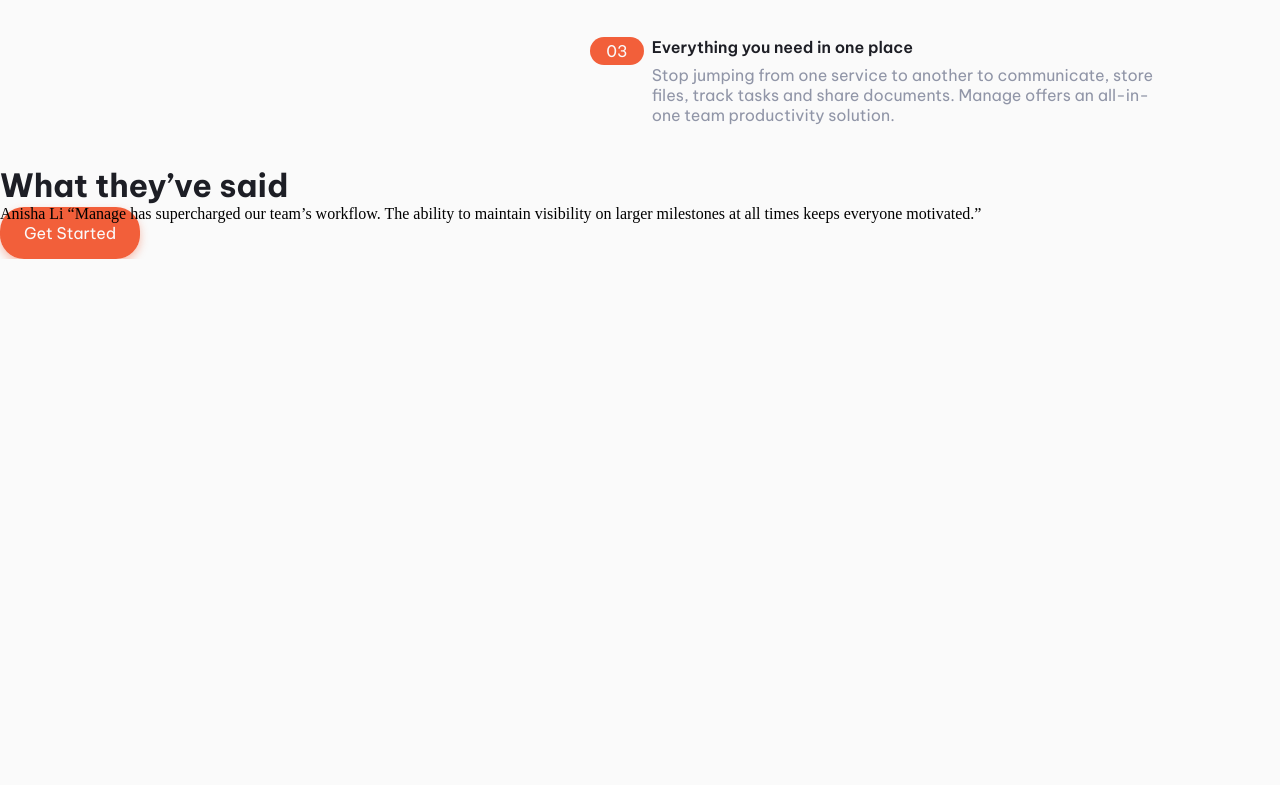
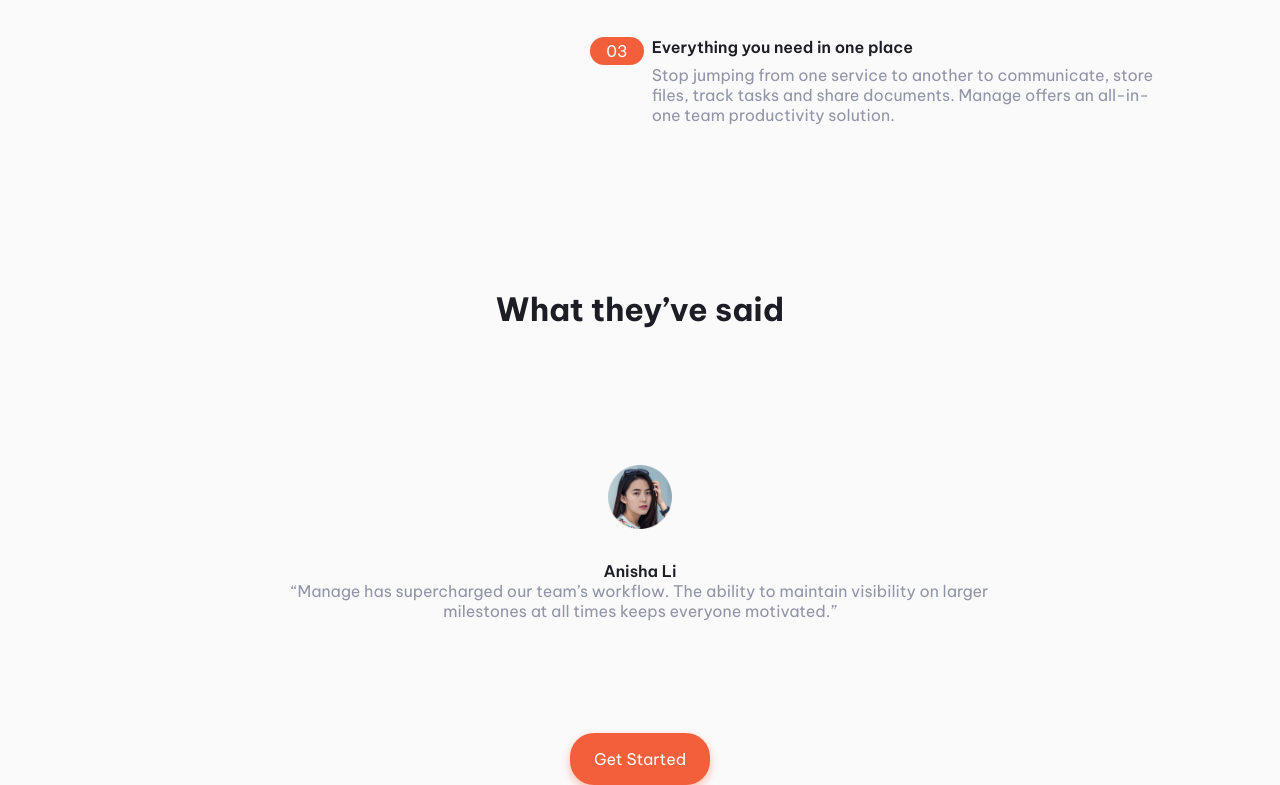
Before and after one commit to kaynanlDev/manage---landing-page, a plain HTML site: page index.html in a window 1280 px wide. Shown: the part 1032-1817 px from the top of the page. Before the commit the page ends 1291 px from the top, so only its background shows below. Drawn offline with nearby package versions, Linux system fonts and the light colour scheme.

Commit message:
adição da seção de slider e a biblioteca Swiper js

```diff
--- a/assets/css/partials/_layout.scss
+++ b/assets/css/partials/_layout.scss
@@ -223,3 +223,49 @@ header{
         }
     }
 }
+.testmonials{
+    max-width: 1100px;
+    margin: 0 auto;
+    padding: 0 24px;
+    margin-top: 124px;
+    display: flex;
+    flex-direction: column;
+    align-items: center;
+    justify-content: center;
+    h2{
+        text-align: center;
+        margin-bottom: 64px;
+    }
+    .btn{
+        margin: 0 auto;
+        margin-top: 40px;
+    }
+}
+.swiper {
+    width: 100%;
+    height: 300px;
+}
+
+.swiper-slide{
+    background-color: $Very-Light-Gray;
+    display: flex;
+    flex-direction: column;
+    align-items: center;
+    justify-content: center;
+
+    .person-profile{
+        width: 64px;
+        height: 64px;
+        margin-bottom: 32px;
+
+        img{
+            width: 100%;
+            height: 100%;
+        }
+    }
+
+    p{
+        text-align: center;
+        width: 70%;
+    }
+}
--- /dev/null
+++ b/assets/swiper.js
@@ -0,0 +1,7 @@
+const swiper = new Swiper('.swiper', {
+    // Optional parameters
+    direction: 'horizontal',
+    loop: true,
+
+
+  });
--- a/index.html
+++ b/index.html
@@ -11,6 +11,7 @@
   <link rel="stylesheet" href="./assets/css/style.css">
   <link rel="stylesheet" href="https://cdn.jsdelivr.net/npm/swiper@11/swiper-bundle.min.css"/>
   <script src="assets/js/index.js" defer></script>
+  <script src="assets/swiper.js" defer></script>
   <script src="https://cdn.jsdelivr.net/npm/swiper@11/swiper-bundle.min.js"></script>
   <title>Frontend Mentor | Manage landing page</title>
 </head>
@@ -112,36 +113,47 @@
 
   <div class="testmonials">
     <h2>What they’ve said</h2>
-    <div class="slider-person">
-
      <div class="swiper">
       <div class="swiper-wrapper">
         <div class="swiper-slide">
-          Anisha Li
+          <div class="person-profile"><img src="images/avatar-anisha.png" alt="avatar-anisha"></div>
+          <h4>Anisha Li</h4>
+          <p>
             “Manage has supercharged our team’s workflow. The ability to maintain
             visibility on larger milestones at all times keeps everyone motivated.”
+          </p>
         </div>
         <div class="swiper-slide">
-          Ali Bravo
+          <div class="person-profile"><img src="images/avatar-ali.png" alt="avatar-ali"></div>
+          <h4>Ali Bravo</h4>
+          <p>
             “We have been able to cancel so many other subscriptions since using
             Manage. There is no more cross-channel confusion and everyone is much
             more focused.”
+          </p>
         </div>
         <div class="swiper-slide">
-          Richard Watts
+          <div class="person-profile"><img src="images/avatar-richard.png" alt="avatar-richard"></div>
+          <h4>Richard Watts</h4>
+          <p>
             “Manage allows us to provide structure and process. It keeps us organized
             and focused. I can’t stop recommending them to everyone I talk to!”
+          </p>
         </div>
         <div class="swiper-slide">
-          Shanai Gough
+          <div class="person-profile"><img src="images/avatar-shanai.png" alt="avatar-shanai"></div>
+          <h4>Shanai Gough</h4>
+          <p>
             “Their software allows us to track, manage and collaborate on our projects
             from anywhere. It keeps the whole team in-sync without being intrusive.”
-        </div>
+          </p>
         </div>
     </div>
     </div>
     <a href="" class="btn">Get Started</a>
   </div>
+
+  <div class="section-cta"></div>
 <!--
 
 
@@ -166,5 +178,7 @@
     Challenge by <a href="https://www.frontendmentor.io?ref=challenge" target="_blank">Frontend Mentor</a>.
     Coded by <a href="#">Your Name Here</a>.
   </div> -->
+
+
 </body>
 </html>
```
Also changed, not shown: assets/css/style.css, 1 other file. Lines whose indentation alone changed are shown as unchanged.
